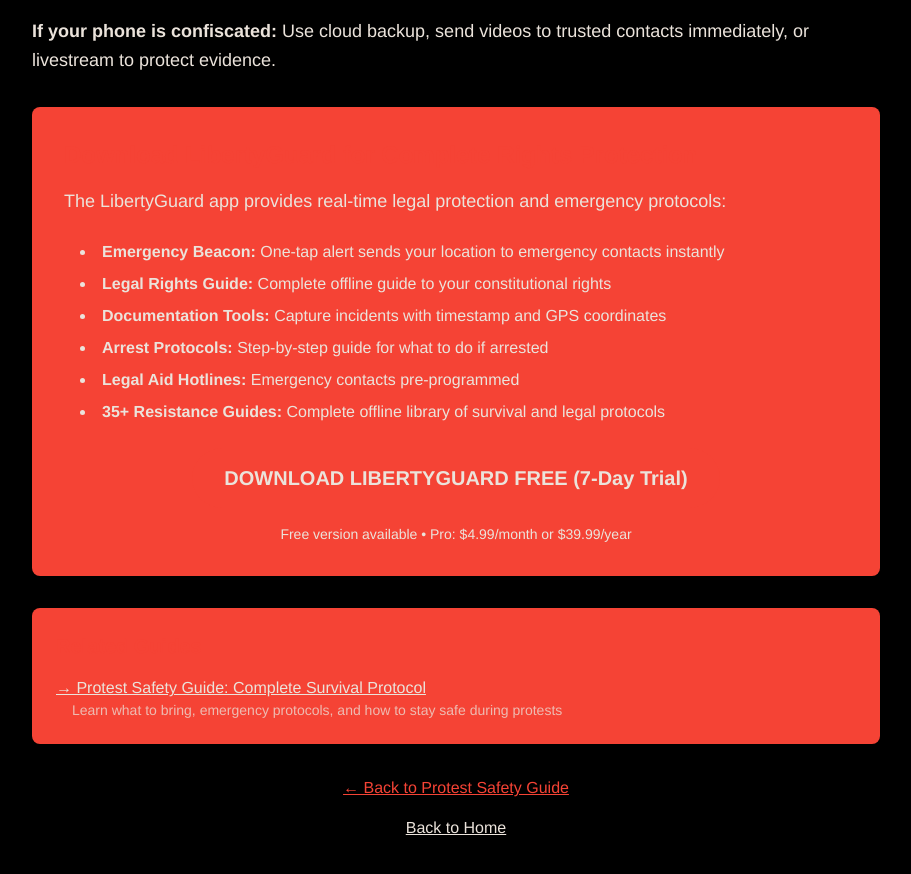
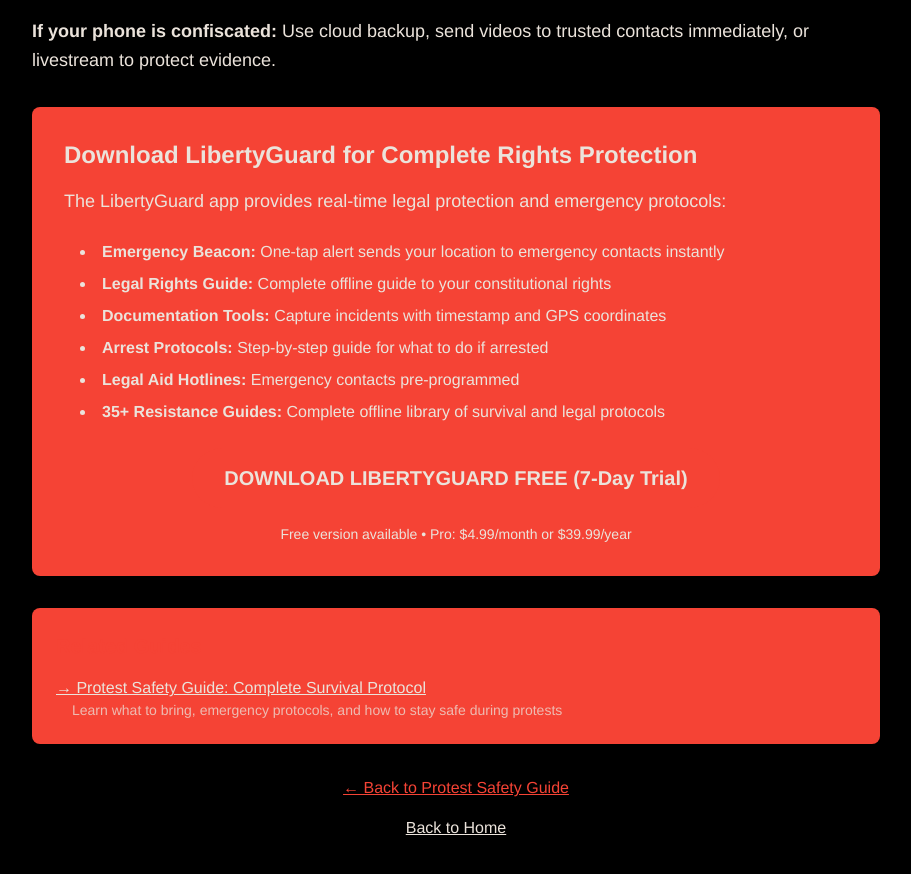
Before and after one commit to thedanperry/LibertyGuard-Website, a Next.js app: page /know-your-rights in a window 1280 px wide. Shown: the part 4180-5054 px from the top of the page, without its empty margins (184-1095 px from the left). Built offline with nearby package versions, Linux system fonts and the light colour scheme.

Commit message:
Change headings in red boxes from red to cream for visibility

```diff
--- a/src/app/know-your-rights/page.tsx
+++ b/src/app/know-your-rights/page.tsx
@@ -213,7 +213,7 @@
           </section>
 
           <section className="bg-climate-red bg-opacity-10 p-8 rounded-lg">
-            <h2 className="text-2xl font-bold text-climate-red mb-4">Download LibertyGuard for Complete Rights Protection</h2>
+            <h2 className="text-2xl font-bold text-climate-cream mb-4">Download LibertyGuard for Complete Rights Protection</h2>
             <p className="text-lg leading-relaxed mb-6">
               The LibertyGuard app provides real-time legal protection and emergency protocols:
             </p>
--- a/src/app/protest-safety/page.tsx
+++ b/src/app/protest-safety/page.tsx
@@ -168,7 +168,7 @@
           </section>
 
           <section className="bg-climate-red bg-opacity-10 p-8 rounded-lg">
-            <h2 className="text-2xl font-bold text-climate-red mb-4">Download LibertyGuard for Complete Protection</h2>
+            <h2 className="text-2xl font-bold text-climate-cream mb-4">Download LibertyGuard for Complete Protection</h2>
             <p className="text-lg leading-relaxed mb-6">
               The LibertyGuard app provides real-time protection during protests and civil unrest:
             </p>
```
